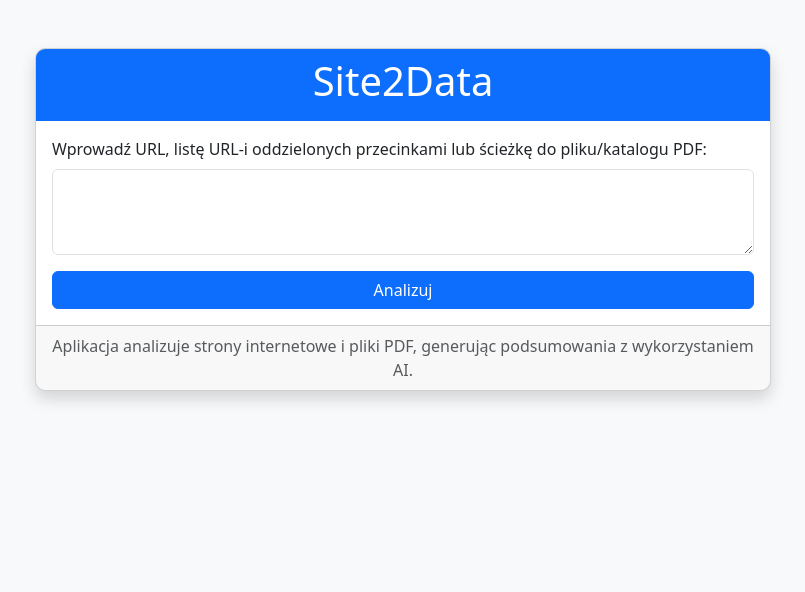
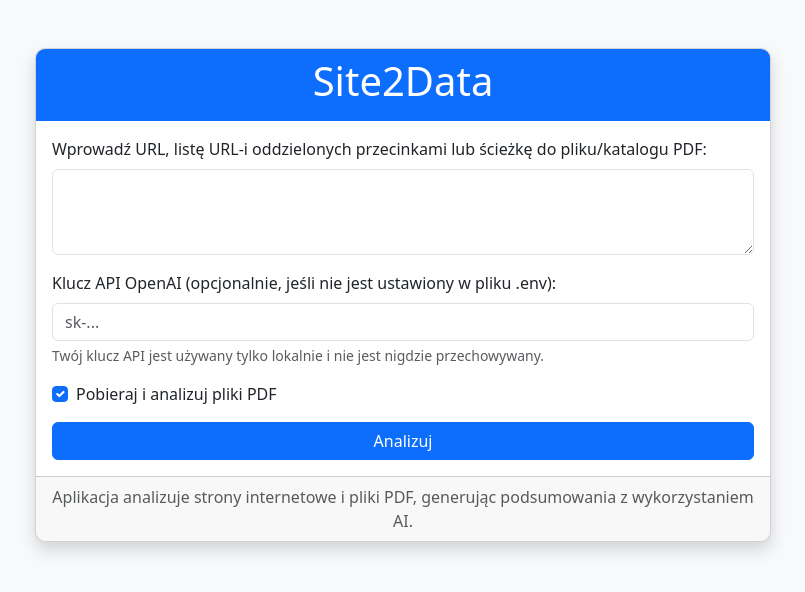
Before and after one commit to makaronz/site2data, a Flask app: page / in a window 1280 px wide. Shown: the top 592 px of the page, without its empty margins (237-1042 px from the left). Run offline with Flask 3, Linux system fonts and the light colour scheme.

Commit message:
Dodano możliwość wyboru pobierania plików PDF i pole do wpisania klucza API OpenAI

```diff
--- a/app.py
+++ b/app.py
@@ -38,11 +38,18 @@
     user_input = request.form.get('input', '')
     user_inputs = [u.strip() for u in user_input.split(',')]
 
+    # Pobierz klucz API z formularza (jeśli podany)
+    form_api_key = request.form.get('api_key', '')
+
+    # Pobierz opcję pobierania PDF
+    download_pdfs = 'download_pdfs' in request.form
+
     # Zapisz dane wejściowe w sesji
     session['user_input'] = user_input
+    session['download_pdfs'] = download_pdfs
 
     # Uruchom analizę asynchronicznie
-    asyncio.run(process_input(user_inputs))
+    asyncio.run(process_input(user_inputs, form_api_key, download_pdfs))
 
     # Przekieruj do strony wyników
     return redirect(url_for('results_page'))
@@ -66,18 +73,21 @@
         "summaries": len(results["summaries"])
     })
 
-async def process_input(user_inputs):
+async def process_input(user_inputs, form_api_key=None, download_pdfs=True):
     """Przetwarza dane wejściowe i uruchamia analizę."""
     # Wyczyść poprzednie wyniki
     results["urls_visited"] = set()
     results["pdfs_downloaded"] = []
     results["summaries"] = []
 
+    # Użyj klucza API z formularza, jeśli został podany, w przeciwnym razie użyj klucza z .env
+    api_key = form_api_key if form_api_key else API_KEY
+
+    if not api_key:
+        return render_template('error.html', error="Brak klucza API OpenAI. Wprowadź klucz w formularzu lub skonfiguruj plik .env.")
+
     # Inicjalizuj klienta modelu
-    model_client = OpenAIChatCompletionClient(model="gpt-4o", api_key=API_KEY)
-
-    if not API_KEY:
-        return render_template('error.html', error="Brak klucza API OpenAI. Sprawdź plik .env.")
+    model_client = OpenAIChatCompletionClient(model="gpt-4o", api_key=api_key)
 
     pdf_paths = []
 
@@ -94,10 +104,11 @@
     for item in user_inputs:
         if item.startswith('http'):
             # To URL, crawluj stronę
-            downloaded_pdfs, visited_urls = await crawl_website(item, OUTPUT_DIR, model_client)
-            pdf_paths.extend(downloaded_pdfs)
+            downloaded_pdfs, visited_urls = await crawl_website(item, OUTPUT_DIR, model_client, download_pdfs=download_pdfs)
+            if download_pdfs:
+                pdf_paths.extend(downloaded_pdfs)
+                results["pdfs_downloaded"].extend(downloaded_pdfs)
             results["urls_visited"].update(visited_urls)
-            results["pdfs_downloaded"].extend(downloaded_pdfs)
 
             # Dodaj podsumowania stron do wyników
             if os.path.exists(all_summaries_filepath):
--- a/templates/index.html
+++ b/templates/index.html
@@ -21,6 +21,18 @@
                                 <label for="input" class="form-label">Wprowadź URL, listę URL-i oddzielonych przecinkami lub ścieżkę do pliku/katalogu PDF:</label>
                                 <textarea class="form-control" id="input" name="input" rows="3" required></textarea>
                             </div>
+
+                            <div class="mb-3">
+                                <label for="api_key" class="form-label">Klucz API OpenAI (opcjonalnie, jeśli nie jest ustawiony w pliku .env):</label>
+                                <input type="password" class="form-control" id="api_key" name="api_key" placeholder="sk-...">
+                                <div class="form-text">Twój klucz API jest używany tylko lokalnie i nie jest nigdzie przechowywany.</div>
+                            </div>
+
+                            <div class="mb-3 form-check">
+                                <input type="checkbox" class="form-check-input" id="download_pdfs" name="download_pdfs" checked>
+                                <label class="form-check-label" for="download_pdfs">Pobieraj i analizuj pliki PDF</label>
+                            </div>
+
                             <div class="d-grid gap-2">
                                 <button type="submit" class="btn btn-primary">Analizuj</button>
                             </div>
--- a/templates/results.html
+++ b/templates/results.html
@@ -19,6 +19,10 @@
                     <div class="card-body">
                         <div class="alert alert-info">
                             <strong>Dane wejściowe:</strong> {{ user_input }}
+                            {% if session.get('download_pdfs') is defined %}
+                                <br>
+                                <strong>Pobieranie PDF:</strong> {% if session.get('download_pdfs') %}Włączone{% else %}Wyłączone{% endif %}
+                            {% endif %}
                         </div>
 
                         <!-- Status analizy -->
```
Also changed, not shown: main.py (+34 -25 lines).
